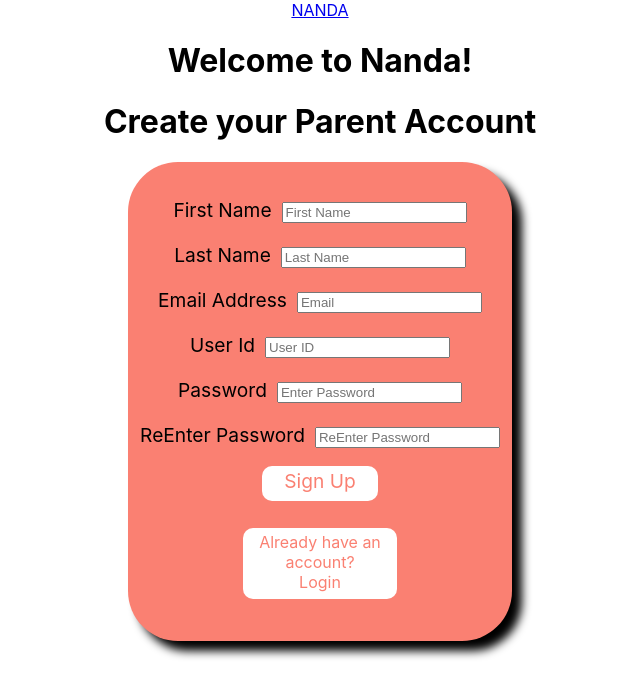
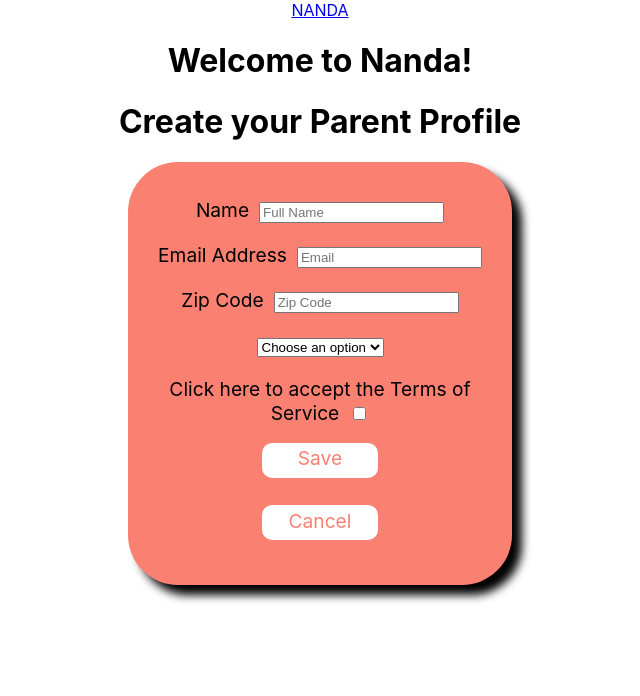
Before and after one commit to Build-Week-NannyScheduler/FrontEnd, a React (Create React App) app in the folder nanda/: page /parentsignup in a window 1280 px wide. Shown: the top 696 px of the page, without its empty margins (320-960 px from the left). Built offline with nearby package versions, Linux system fonts and the light colour scheme.

Commit message:
updated nanny and parent profile page

```diff
--- a/nanda/src/components/NannyForm.js
+++ b/nanda/src/components/NannyForm.js
@@ -17,23 +17,23 @@ const NannyForm = () =>{
     return (
         <div className="nanny-signup">
             <h1>Welcome to Nanda!</h1>
-            <h1 className="page-title"></h1>
+            <h1 className="page-title">Create your Nanny Profile</h1>
             <Form>
                 <div className='card'>
-                    <Label className="firstname">
-                        <label htmlFor="firstname">Full Name</label>
-                        <Field type='text' name="firstname" placeholder="First Name"/></Label>
+                    <Label className="name">
+                        <label htmlFor="name">Full Name</label>
+                        <Field type='text' name="name" placeholder="First Name"/></Label>
                     <Label className="email">
                         <label htmlFor="email">Email Address</label>
                         <Field type="text" name="email" placeholder="Email"/>
                     </Label>
-                    <Label className="UserId">
-                        <label htmlFor="userId">Zip Code</label>
-                        <Field type="text" name="userId" placeholder="User ID"/>
+                    <Label className="zipcode">
+                        <label htmlFor="zipcode">Zip Code</label>
+                        <Field type="text" name="zipcode" placeholder="Zip Code"/>
                     </Label>
                     <Label className="time-available">
                         <h3>What is your general availability?</h3>
-                        <Field component="select" className="food-select" name="diet">
+                        <Field component="select" className="availability" name="availability">
                             <option>Choose an option</option>
                             <option value="Morning">Morning</option>
                             <option value="Afternoon">Afternoon</option>
@@ -45,6 +45,10 @@ const NannyForm = () =>{
                      <label htmlFor="transport">Yes</label>   <Field type="checkbox" name="transportYes"></Field>
                      <label htmlFor="transport">No</label>   <Field type="checkbox" name="transportNo"></Field>
                     </Label>
+                    <Label className="TOS">
+                        <label htmlFor="TOS">Click here to accept the Terms of Service</label>
+                        <Field type="checkbox" name='TOS'></Field>
+                    </Label>
 
                     <p>Save</p>
                     <p >Cancel</p>
@@ -54,10 +58,10 @@ const NannyForm = () =>{
     )
 };
 const FormikNannyForm = withFormik({
-    mapPropsToValues({firstname, lastname, email}) {
+    mapPropsToValues({name, email, zipcode, availability}) {
         return {
-            firstname : firstname || '',
-            lastname: lastname || '',
+            name : name || '',
+
             email: email || '',
         }
     }
--- a/nanda/src/components/ParentForm.js
+++ b/nanda/src/components/ParentForm.js
@@ -16,49 +16,53 @@ const ParentForm = () =>{
     return (
         <div className="parent-signup">
             <h1>Welcome to Nanda!</h1>
-            <h1 className="page-title">Create your Parent Account</h1>
+            <h1 className="page-title">Create your Parent Profile</h1>
             <Form>
                 <div className='card'>
-                    <Label className="firstname">
-                        <label htmlFor="firstname">First Name</label>
-                        <Field type='text' name="firstname" placeholder="First Name"/></Label>
-                    <Label className="lastname">
-                        <label htmlFor="lastname">Last Name</label>
-                        <Field type='text' name="lastname" placeholder="Last Name"/>
-                    </Label>
+                    <Label className="name">
+                        <label htmlFor="name">Name</label>
+                        <Field type='text' name="name" placeholder="Full Name"/></Label>
                     <Label className="email">
                         <label htmlFor="email">Email Address</label>
                         <Field type="text" name="email" placeholder="Email"/>
                     </Label>
-                    <Label className="UserId">
-                        <label htmlFor="userId">User Id</label>
-                        <Field type="text" name="userId" placeholder="User ID"/>
+                    <Label className="zipcode">
+                        <label htmlFor="zipcode">Zip Code</label>
+                        <Field type="text" name="zipcode" placeholder="Zip Code"/>
                     </Label>
-                        <Label className="password">
-                        <label htmlFor="password">Password</label>
-                    <Field type="password" name="password" placeholder="Enter Password"/>
+                    <Label className="numKids">
+                        <Field component="select" name="numKids">
+                            <option>Choose an option</option>
+                            <option value="1">1</option>
+                            <option value="2">2</option>
+                            <option value="3">3</option>
+                            <option value="4">4</option>
+                            <option value="5">5</option>
+                            <option value="6">6</option>
+                            <option value="7">7</option>
+                            <option value="8">8</option>
+                            <option value="9">9</option>
+                            <option value="10+">10+</option>
+                        </Field>
                     </Label>
-                    <Label className="reenterpassword">
-                        <label htmlFor="reenterpassword">ReEnter Password</label>
-                    <Field type="password" name="reenterpassword" placeholder="ReEnter Password"/>
+                    <Label className="TOS">
+                        <label htmlFor="TOS">Click here to accept the Terms of Service</label>
+                        <Field type="checkbox" name='TOS'></Field>
                     </Label>
-                    <p>Sign Up</p>
-                    <p className='login'>Already have an account?<br/> Login</p>
+                    <p>Save</p>
+                    <p> Cancel</p>
                 </div>
             </Form>
         </div>
     )
 };
 const FormikParentForm = withFormik({
-    mapPropsToValues({firstname, lastname, email, userId, password, reenterpassword}) {
+    mapPropsToValue({name, email, zipcode, numKids}) {
         return {
-            firstname : firstname || '',
-            lastname: lastname || '',
+            name: name || '',
             email: email || '',
-            userId: userId || '',
-            password: password || '',
-            reenterpassword: reenterpassword || ''
-
+            zipcode: zipcode || '',
+            numKids: numKids || '',
         }
     }
 })(ParentForm);
```
